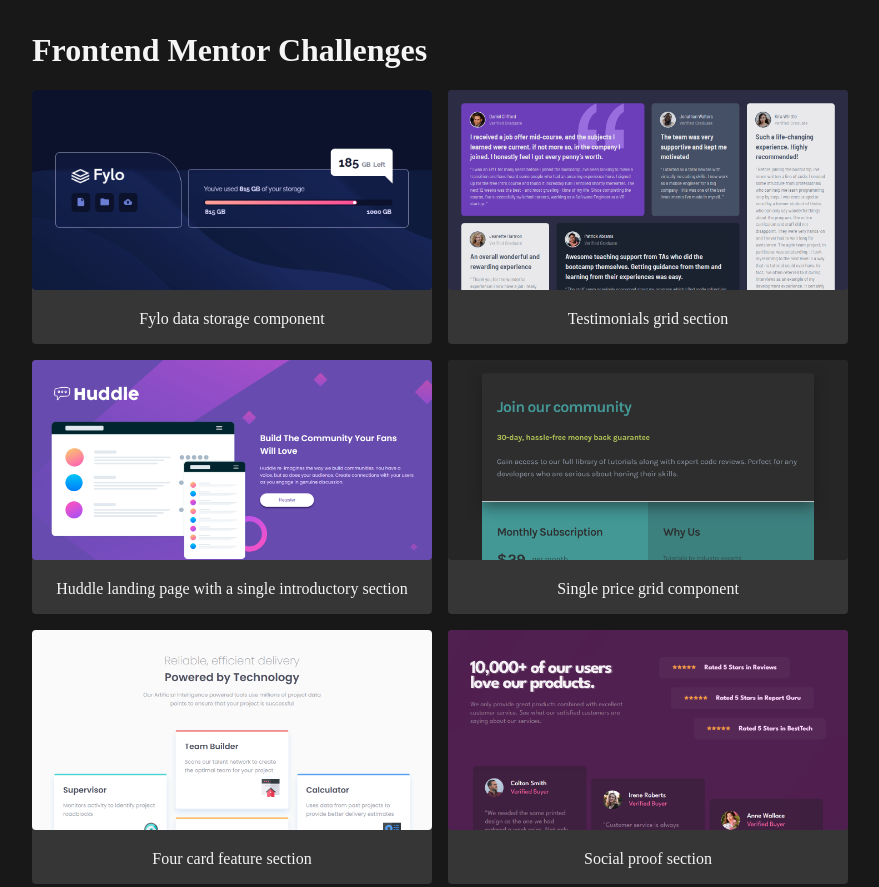
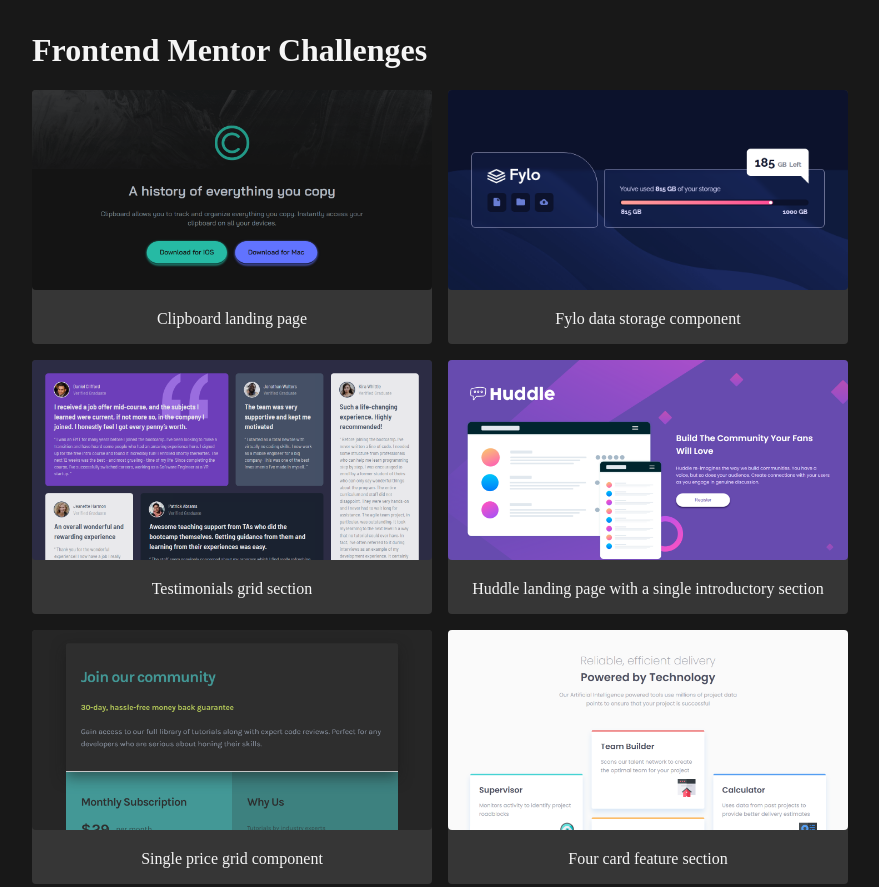
Before and after one commit to rehberbey/Frontend-Mentor-Challenges, a plain HTML site: page index.html in a window 1280 px wide. Shown: the top 887 px of the page, without its empty margins (0-879 px from the left). Drawn offline with Linux system fonts and the light colour scheme.

Commit message:
add clipboard-landing-page-master

```diff
--- a/index.html
+++ b/index.html
@@ -89,6 +89,19 @@
                     <figcaption>SSSS</figcaption>
                 </a>
             </figure> -->
+            <figure>
+                <a
+                    href="https://rehberbey.github.io/Frontend-Mentor-Challenges/clipboard-landing-page-master/dist/index.html"
+                    target="_blank"
+                    rel="noopener noreferrer"
+                >
+                    <img
+                        src="./clipboard-landing-page-master/design/desktop-dark.png"
+                        alt="Clipboard landing page"
+                    />
+                    <figcaption>Clipboard landing page</figcaption>
+                </a>
+            </figure>
             <figure>
                 <a
                     href="https://rehberbey.github.io/Frontend-Mentor-Challenges/fylo-data-storage-component-master/dist/index.html"
```
Also changed, not shown: .github/screenshot.png.
